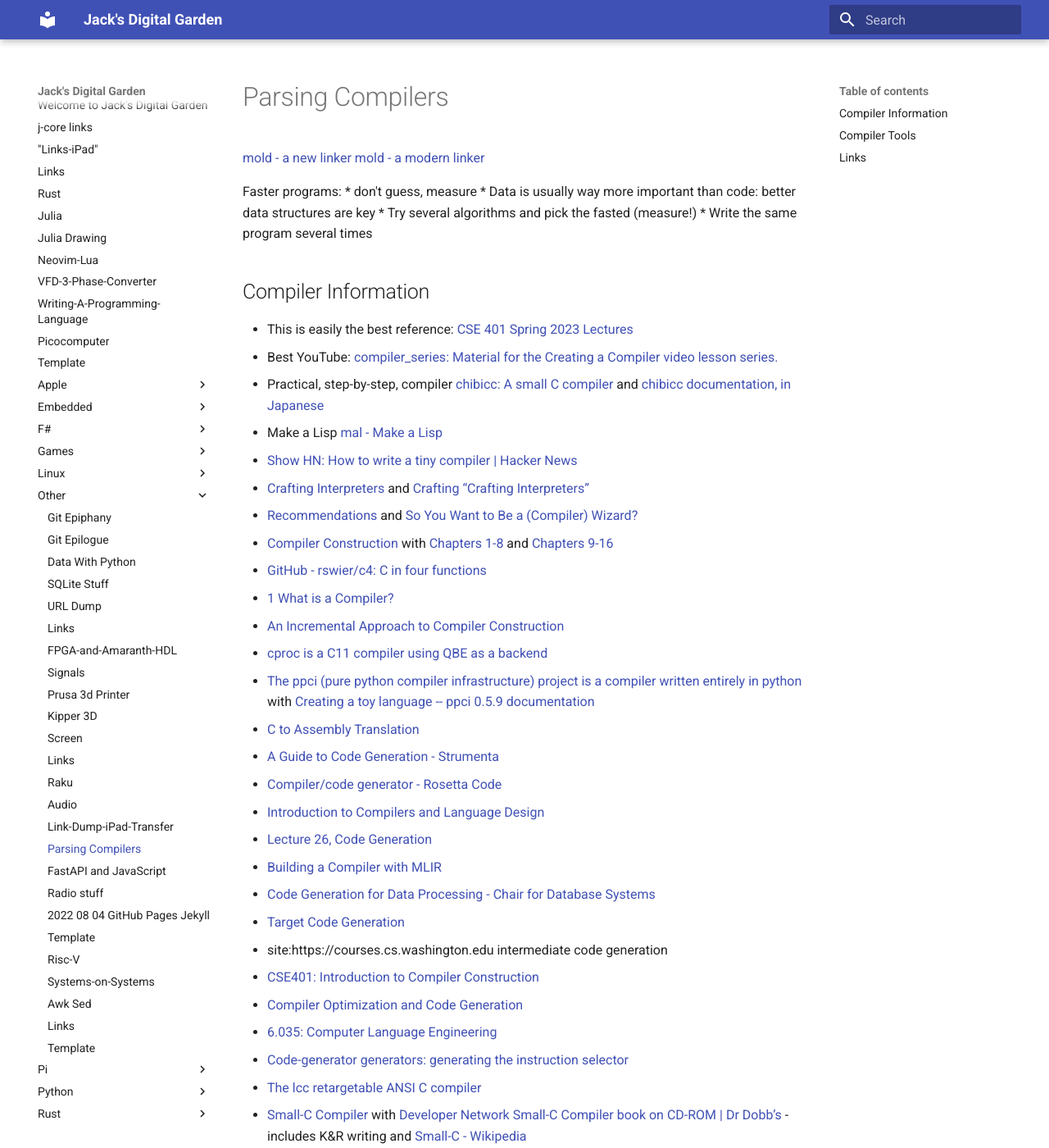
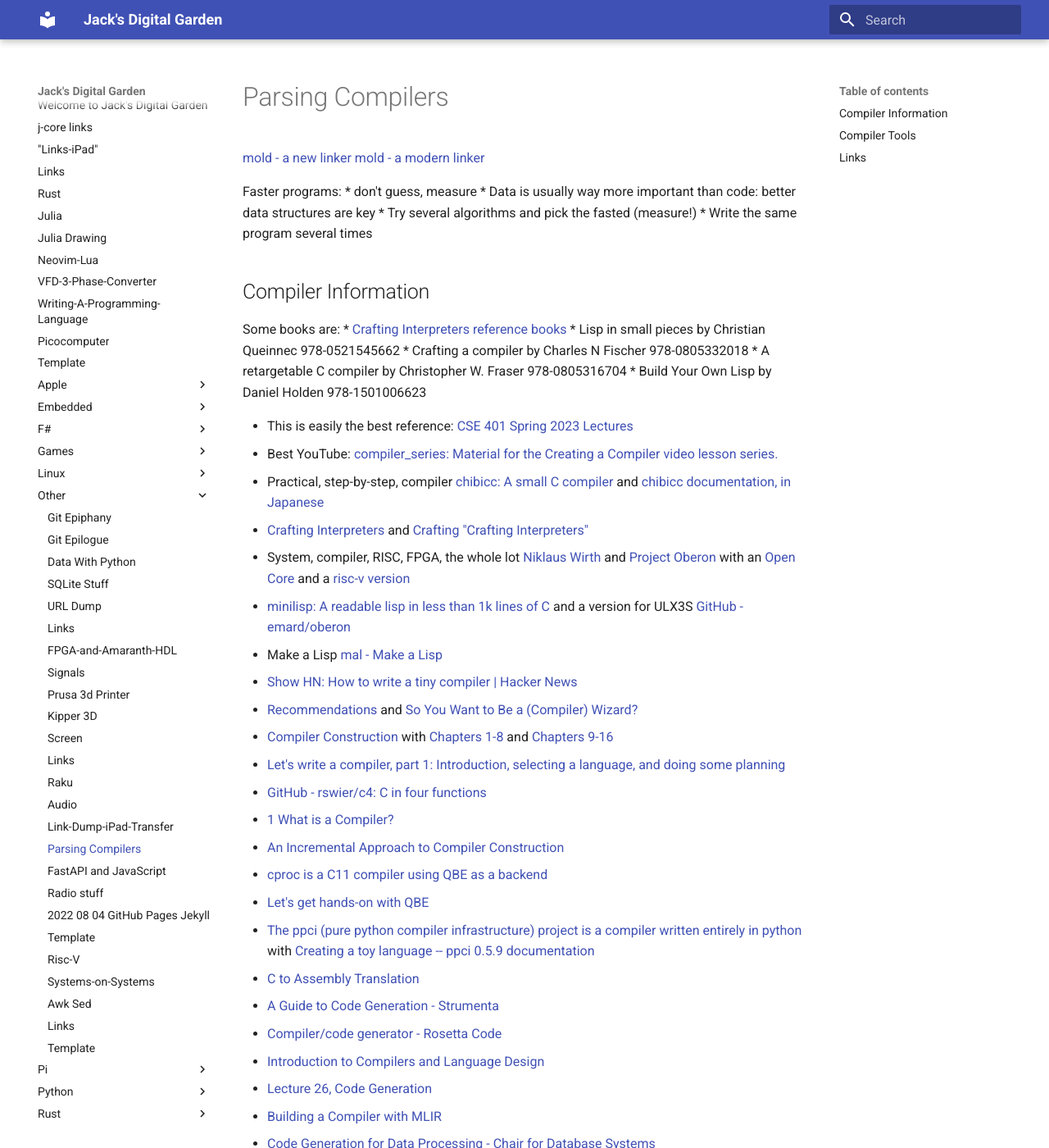
Before and after one commit to jchidley/mkdocs-material-test, an MkDocs documentation site: the page built from docs/Other/2021-07-06-Parsing-Compilers.md, in a window 1280 px wide and 1400 px high. Shown: the whole window at 82% size. Built offline with MkDocs 1.6.1 and Material for MkDocs 9.7.7, drawn with Linux system fonts in a browser that asks for light colours.

```diff
--- a/docs/Other/2021-07-06-Parsing-Compilers.md
+++ b/docs/Other/2021-07-06-Parsing-Compilers.md
@@ -16,19 +16,29 @@ Faster programs:
 
 ## Compiler Information
 
+Some books are:
+* [Crafting Interpreters reference books](https://twitter.com/munificentbob/status/901543375945388032)
+* Lisp in small pieces by Christian Queinnec 978-0521545662
+* Crafting a compiler by Charles N Fischer 978-0805332018
+* A retargetable C compiler by Christopher W. Fraser 978-0805316704
+* Build Your Own Lisp by Daniel Holden 978-1501006623
+
 * This is easily the best reference: [CSE 401 Spring 2023 Lectures](https://courses.cs.washington.edu/courses/cse401/23sp/calendar/lecturelist.html)
 * Best YouTube: [compiler_series: Material for the Creating a Compiler video lesson series.](https://github.com/bisqwit/compiler_series)
 * Practical, step-by-step, compiler [chibicc: A small C compiler](https://github.com/rui314/chibicc) and [chibicc documentation, in Japanese](https://www.sigbus.info/compilerbook)
+* [Crafting Interpreters](https://craftinginterpreters.com) and [Crafting "Crafting Interpreters"](https://journal.stuffwithstuff.com/2020/04/05/crafting-crafting-interpreters/)
+* System, compiler, RISC, FPGA, the whole lot [Niklaus Wirth](https://people.inf.ethz.ch/wirth/) and [Project Oberon](http://www.projectoberon.net) with an [Open Core](https://opencores.org/projects/oberon_sdram) and a [risc-v version](https://github.com/solbjorg/oberon-riscv)
+* [minilisp: A readable lisp in less than 1k lines of C](https://github.com/rui314/minilisp/tree/master) and a version for ULX3S [GitHub - emard/oberon](https://github.com/emard/oberon)
 * Make a Lisp [mal - Make a Lisp](https://github.com/kanaka/mal)
 * [Show HN: How to write a tiny compiler | Hacker News](https://news.ycombinator.com/item?id=13608810)
-* [Crafting Interpreters](https://craftinginterpreters.com) and [Crafting “Crafting Interpreters”](https://journal.stuffwithstuff.com/2020/04/05/crafting-crafting-interpreters/)
 * [Recommendations](https://belkadan.com/blog/2015/11/Recommendations/) and [So You Want to Be a (Compiler) Wizard?](https://belkadan.com/blog/2016/05/So-You-Want-To-Be-A-Compiler-Wizard/)
 * [Compiler Construction](https://people.inf.ethz.ch/wirth/CompilerConstruction/index.html) with [Chapters 1-8](https://people.inf.ethz.ch/wirth/CompilerConstruction/CompilerConstruction1.pdf) and [Chapters 9-16](https://people.inf.ethz.ch/wirth/CompilerConstruction/CompilerConstruction2.pdf)
+* [Let's write a compiler, part 1: Introduction, selecting a language, and doing some planning](https://briancallahan.net/blog/20210814.html)
 * [GitHub - rswier/c4: C in four functions](https://github.com/rswier/c4)
 * [1 What is a Compiler?](https://www.cs.umd.edu/class/fall2020/cmsc430/Intro.html)
 * [An Incremental Approach to Compiler Construction](http://scheme2006.cs.uchicago.edu/11-ghuloum.pdf)
-
 * [cproc is a C11 compiler using QBE as a backend](https://git.sr.ht/~mcf/cproc)
+* [Let's get hands-on with QBE](https://briancallahan.net/blog/20210829.html)
 * [The ppci (pure python compiler infrastructure) project is a compiler written entirely in python](https://ppci.readthedocs.io/en/latest/index.html) with [Creating a toy language -- ppci 0.5.9 documentation](https://ppci.readthedocs.io/en/latest/howto/toy.html)
 * [C to Assembly Translation](https://www.eventhelix.com/embedded/c-to-assembly-translation/)
 * [A Guide to Code Generation - Strumenta](https://tomassetti.me/code-generation/)
```
Also changed, not shown: docs/Other/2020-03-12-FPGA-and-Amaranth-HDL.md (+2 -0 lines), docs/Other/2023-09-22-Risc-V.md (+7 -6 lines).
